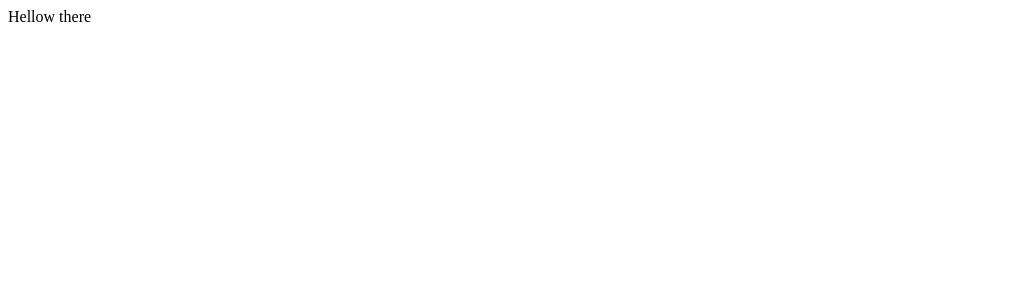
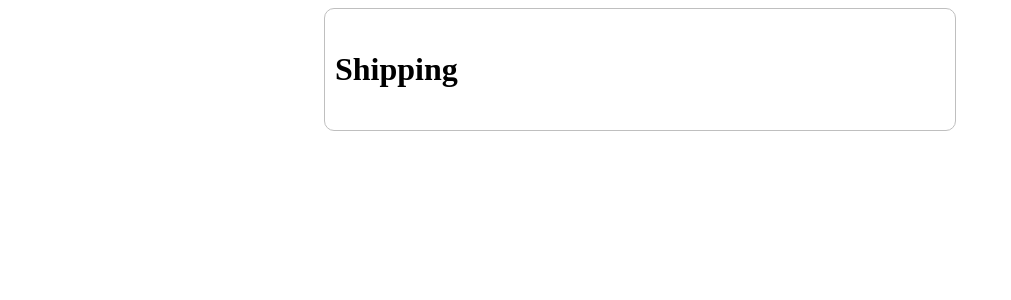
Before and after one commit to tsteele713/beam-kata, an Angular app: page / in a window 1280 px wide. Shown: the top 300 px of the page, without its empty margins (0-1011 px from the left). Built offline with nearby package versions, Linux system fonts and the light colour scheme.

Commit message:
Creating manager shipping component skeleton

```diff
--- a/src/app/app.component.css
+++ b/src/app/app.component.css
@@ -0,0 +1,4 @@
+.manager-shipping {
+  margin:auto;
+  width:50%;
+}
--- a/src/app/app.component.html
+++ b/src/app/app.component.html
@@ -1 +1,5 @@
-Hellow there
+<div class="content">
+  <div class="manager-shipping">
+    <bk-manager-shipping></bk-manager-shipping>
+  </div>
+</div>
--- /dev/null
+++ b/src/app/components/manager-shipping/manager-shipping.component.html
@@ -0,0 +1,3 @@
+<div class="brush-boxing-container">
+  <p class="boxing-header">Shipping</p>
+</div>
--- /dev/null
+++ b/src/app/components/manager-shipping/manager-shipping.component.less
@@ -0,0 +1,10 @@
+.brush-boxing-container{
+  border: 1px solid #bfbfbf;
+  border-radius: 10px;
+  padding: 10px;
+}
+
+.boxing-header {
+  font-weight: bold;
+  font-size: 2em;
+}
```
Also changed, not shown: src/app/app.module.ts (+7 -2 lines), src/app/components/manager-shipping/manager-shipping.component.ts (added, +10 -0 lines), 1 other file (tests, documents, lock files or other folders).
